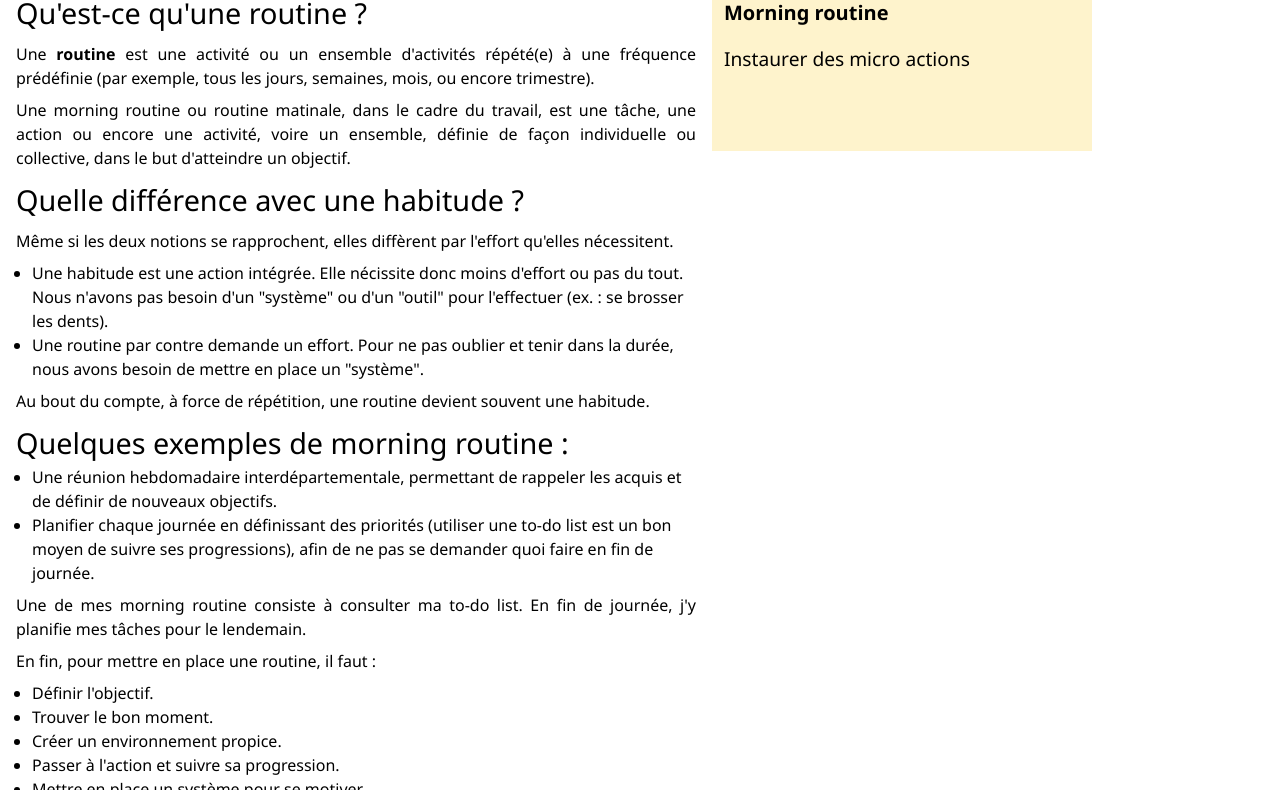
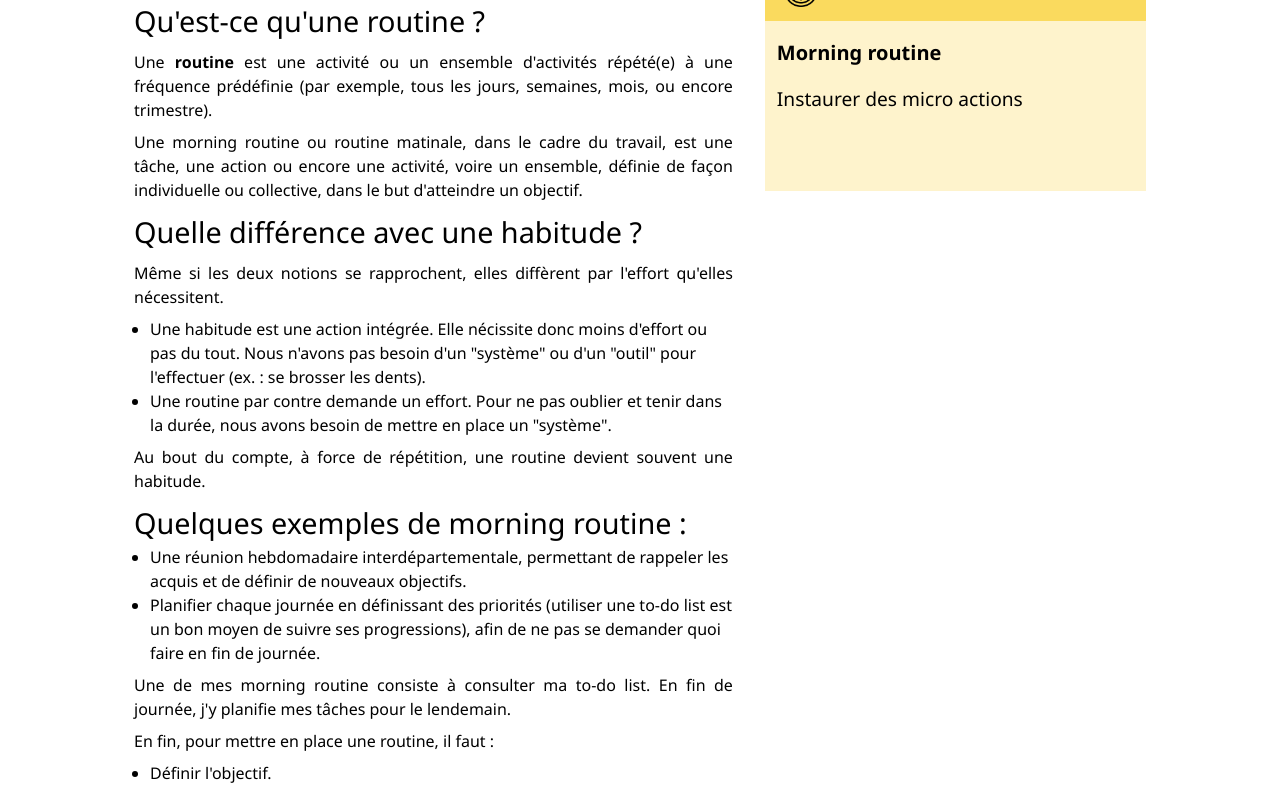
Before and after one commit to samarceldjo/organiser-son-travail, a plain HTML site: page morning-routine.html in a window 1280 px wide. Shown: the part 197-987 px from the top of the page. Drawn offline with Linux system fonts and the light colour scheme.

Commit message:
update of files

```diff
--- a/style.css
+++ b/style.css
@@ -6,7 +6,6 @@
 }
 header {
     width: 100%;
-    position: fixed;
     z-index: 100;
 }
 .navbar {
@@ -29,10 +28,8 @@ header {
     background-color: #fff;
 }
 main {
-    position: absolute;
-    z-index: 1;
     padding: 16px;
-    margin: 100px auto 0;
+    margin: 0px auto 0;
     display: flex;
     justify-content: center;
     flex-direction: column;
@@ -103,9 +100,15 @@ main {
     background-color: #ffcabf50;
 }
 
+
+.routine-main {
+    display: flex;
+    justify-content: space-between;
+    align-items: flex-start;
+    flex-direction: column;
+}
 article {
-    max-width: 680px;
-    margin-bottom: 40px;
+    padding: 8px;
 }
 article h1 {
     font-size: 2rem;
@@ -123,17 +126,14 @@ article p {
 article ul li {
     margin-left: 16px;
 }
-
+aside {
+    width: 100%;
+    padding: 8px;
+}
 aside .card {
-    width: 380px;
+    width: 100%;
 }
 
-.routine-main {
-    display: flex;
-    justify-content: space-between;
-    align-items: flex-start;
-    flex-direction: column;
-}
 
 footer {
     padding: 18px;
@@ -148,13 +148,15 @@ footer a:hover {
     text-decoration: none;
 }
 
-@media (min-width: 418px) {
+@media (min-width: 1060px) {
     .routine-main {
         flex-direction: row;
+        width: 1060px;
     }
     article {
         margin-right: 1rem;
     }
-
-    footer { background-color: #fff;}
+    aside .card {
+        margin-top: 32px;
+    }
 }
```
